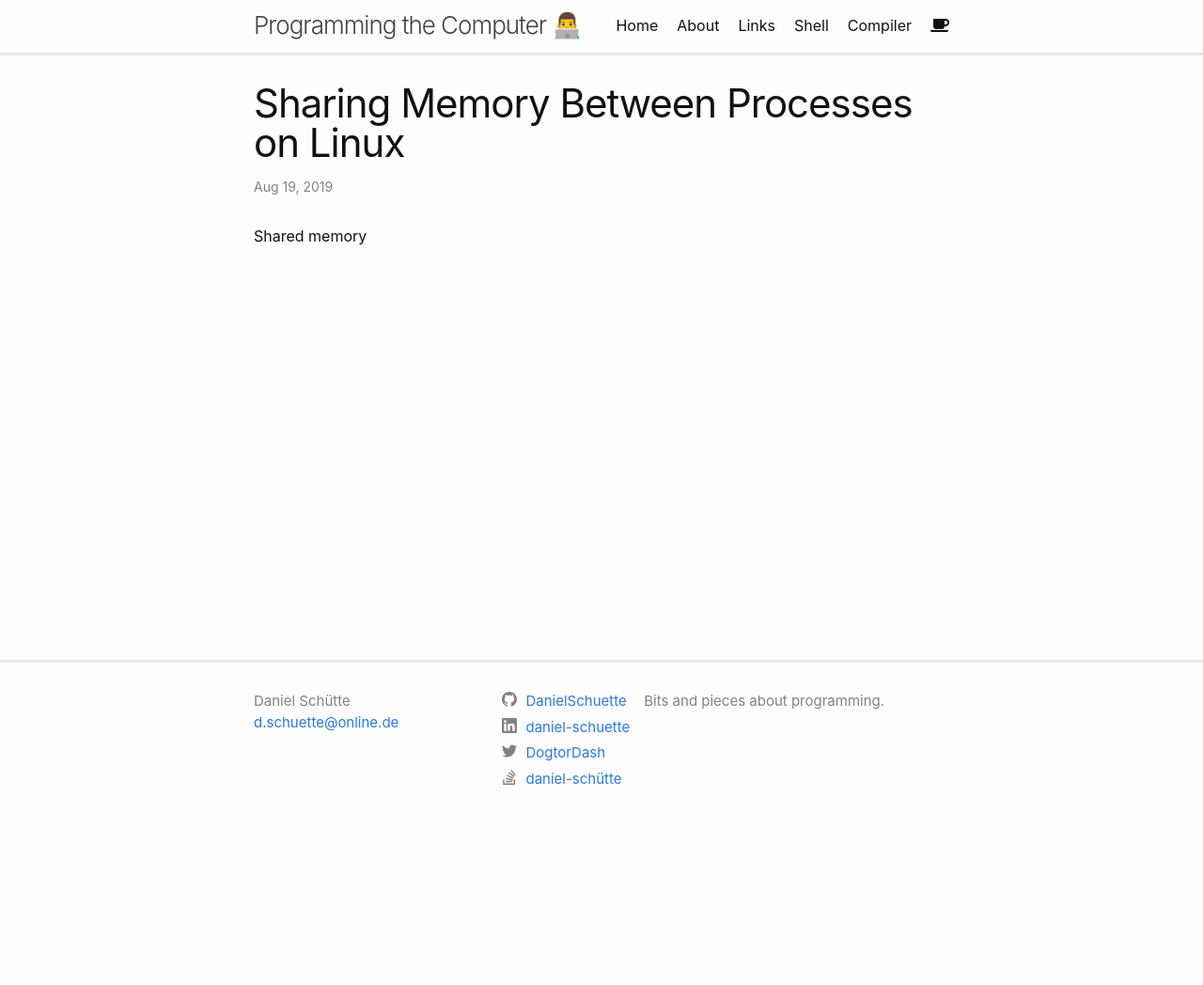
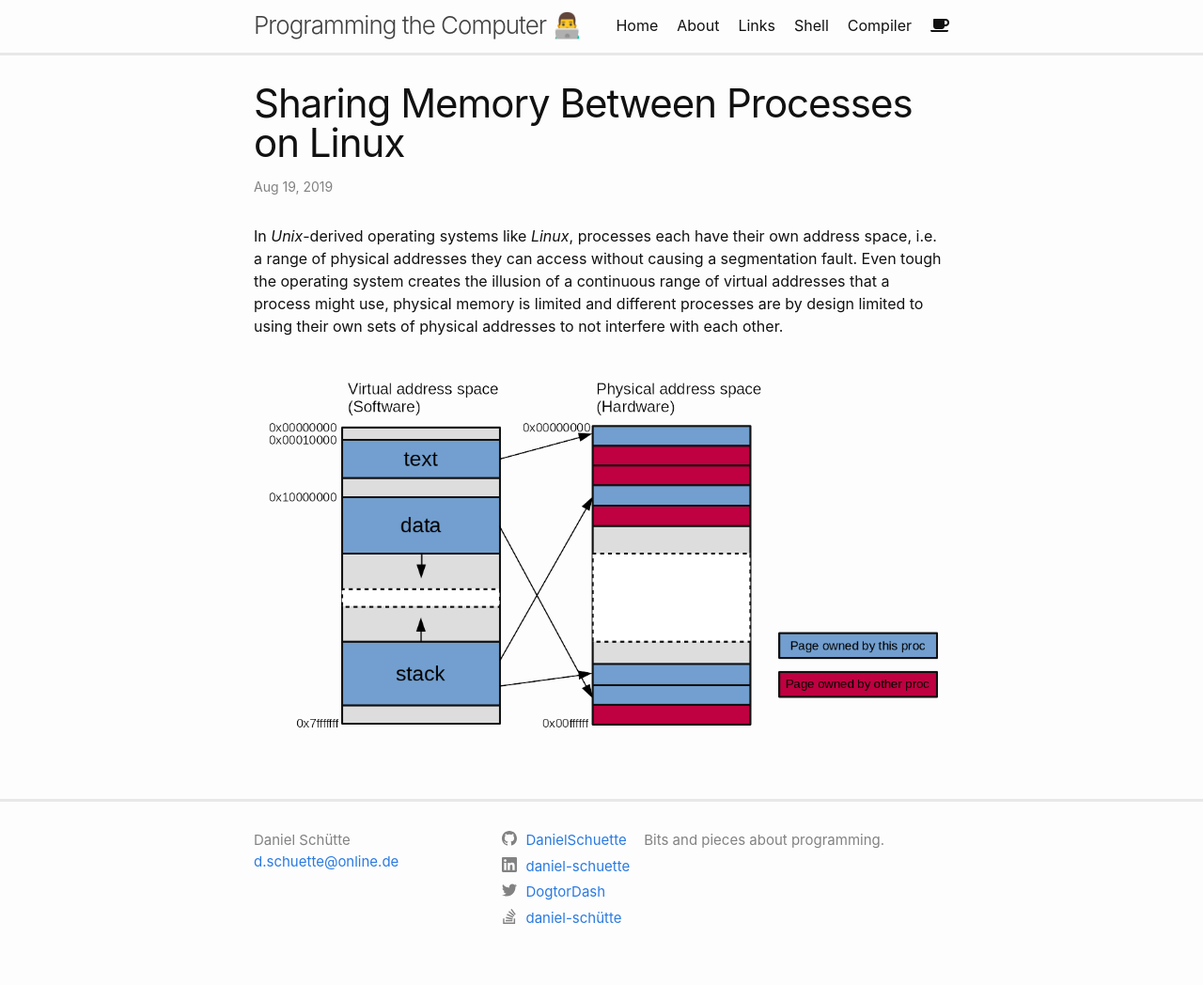
Before and after one commit to DanielSchuette/DanielSchuette.github.io, a Jekyll site: the page built from _posts/2019-08-19-shared_memory.md, in a window 1280 px wide. Shown: the whole page at 94% size. Built offline with Jekyll 4.4.1, drawn with Linux system fonts in a browser that asks for light colours; nearby versions of some CDN libraries; some web fonts are replaced; comment, search, counter and statistics services are not loaded; before the commit the page ends 900 px from its top, so only the background shows below that.

Commit message:
add pic to shared mem post

```diff
--- a/_posts/2019-08-19-shared_memory.md
+++ b/_posts/2019-08-19-shared_memory.md
@@ -2,7 +2,9 @@
 layout: post
 title:  "Sharing Memory Between Processes on Linux"
 date:   2019-08-19 14:59:00 +0200
-categories: c
+categories: linux
 ---
 
-Shared memory
+In *Unix*-derived operating systems like *Linux*, processes each have their own address space, i.e. a range of physical addresses they can access without causing a segmentation fault. Even tough the operating system creates the illusion of a continuous range of virtual addresses that a process might use, physical memory is limited and different processes are by design limited to using their own sets of physical addresses to not interfere with each other.
+
+![Physical and virtual addresses](../../../../assets/addresses.png)
```
Also changed, not shown: assets/addresses.png (added), 1 other file.
